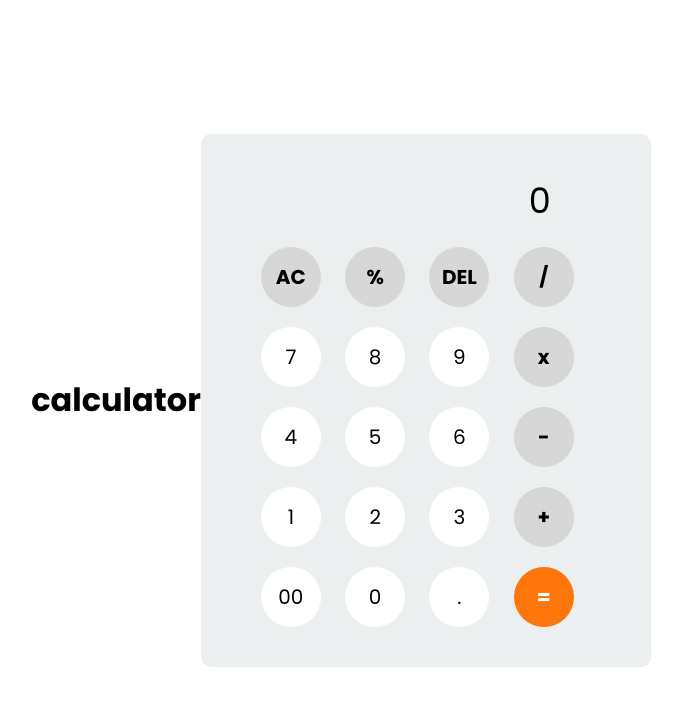
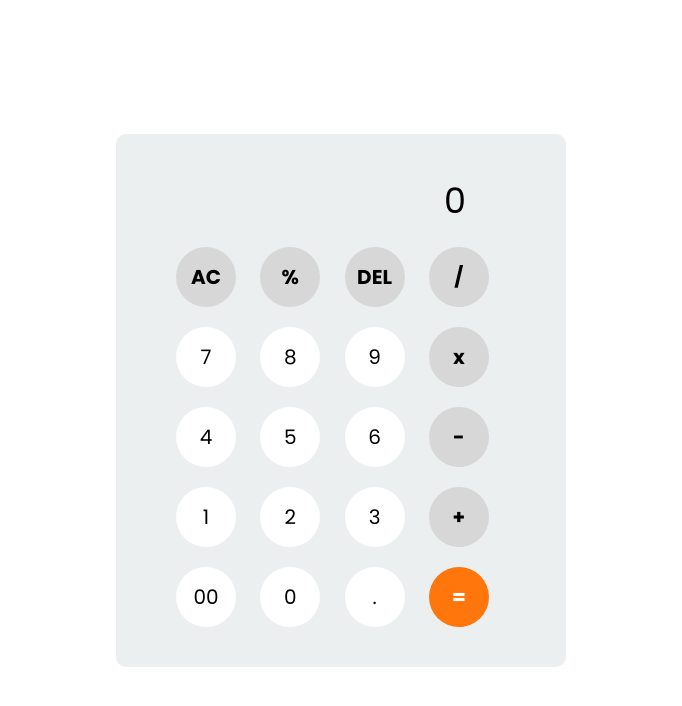
Before and after one commit to prajj20/calcy, a plain HTML site: page index.html in a window 1280 px wide. Shown: the whole page, without its empty margins (299-981 px from the left). Drawn offline with Linux system fonts and the light colour scheme.

Commit message:
remove heading of calculator

```diff
--- a/index.html
+++ b/index.html
@@ -25,7 +25,7 @@
   </head>
   <body>
     <div class="calculator-body">
-      <h1 style="display: flex; justify-content: center">calculator</h1>
+      <!-- <h1 style="display: flex; justify-content: center">calculator</h1> -->
       <div class="calculator">
         <input type="text" placeholder="0" id="inputbtn" disabled />
         <div>
```
